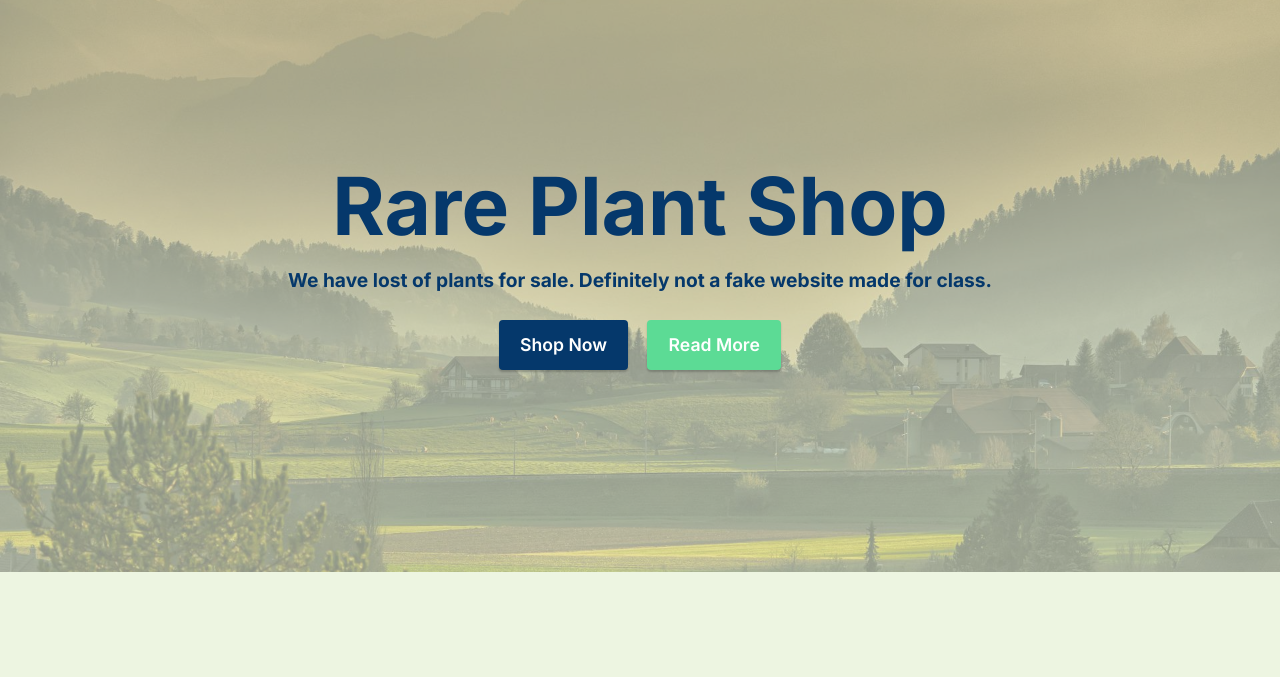
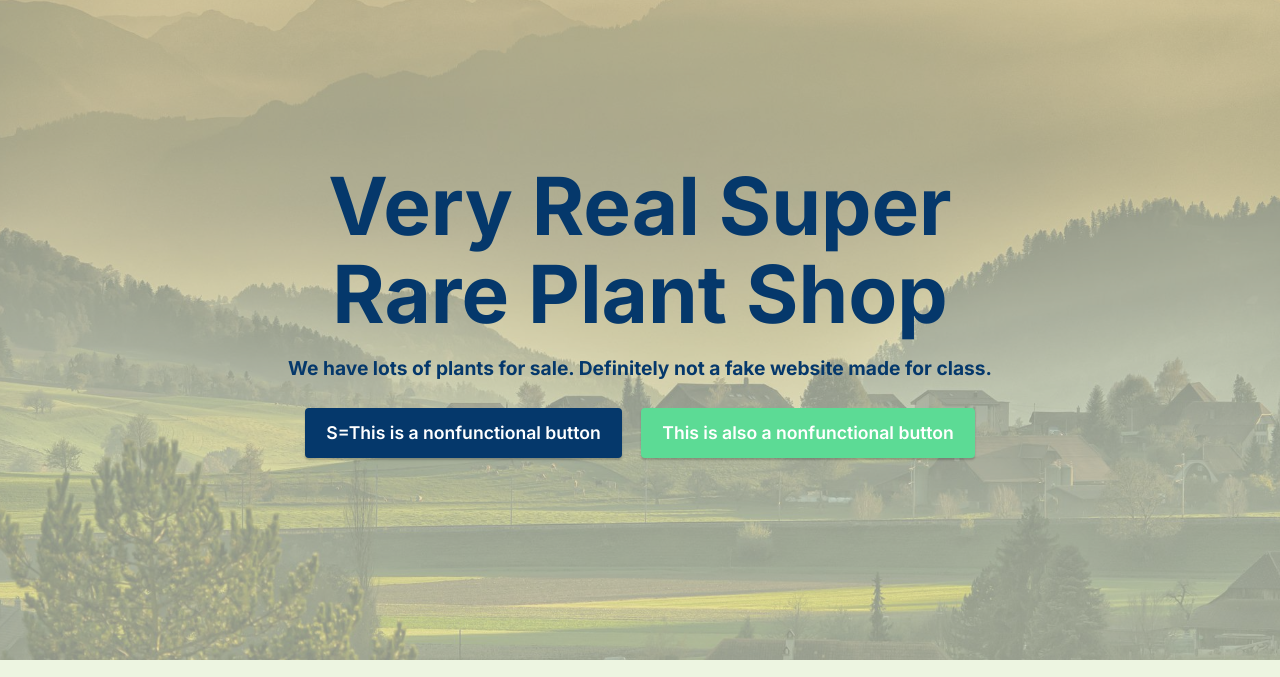
Before and after one commit to Pilgrim08510/Pilgrim08510.github.io, a plain HTML site: page index.html in a window 1280 px wide. Shown: the part 78-755 px from the top of the page. Drawn offline with Linux system fonts and the light colour scheme; files whose address does not match are found by name.

Commit message:
Update index.html

```diff
--- a/index.html
+++ b/index.html
@@ -81,11 +81,11 @@
     <div class="container">
         <div class="row justify-content-center">
             <div class="col-12 col-lg-8">
-                <h1 class="mbr-section-title mbr-fonts-style mb-3 display-1"><strong>Rare Plant Shop</strong></h1>
+                <h1 class="mbr-section-title mbr-fonts-style mb-3 display-1"><strong>Very Real Super Rare Plant Shop</strong></h1>
 
                 <p class="mbr-text mbr-fonts-style display-7"><strong>
-                    We have lost of plants for sale. </strong><span style="font-size: 19.2px;"><strong>Definitely</strong></span><strong>&nbsp;not a fake website made for class.</strong></p>
-                <div class="mbr-section-btn mt-3"><a class="btn btn-primary display-4" href="index.html#content4-6">Shop Now</a> <a class="btn btn-secondary display-4" href="index.html#features16-9">Read More</a></div>
+                    We have lots of plants for sale. </strong><span style="font-size: 19.2px;"><strong>Definitely</strong></span><strong>&nbsp;not a fake website made for class.</strong></p>
+                <div class="mbr-section-btn mt-3"><a class="btn btn-primary display-4" href="https://www.empathyrooms.com/wp-content/uploads/2018/11/Why-1024x683.jpg">S=This is a nonfunctional button</a> <a class="btn btn-secondary display-4" href="https://media.istockphoto.com/photos/press-stop-button-with-your-finger-picture-id667697702?k=6&m=667697702&s=612x612&w=0&h=p0eejtKD1pcGuHHLPEzaAAswmcsW4DWoMuz_A0imS9w=">This is also a nonfunctional button</a></div>
             </div>
         </div>
     </div>
```
